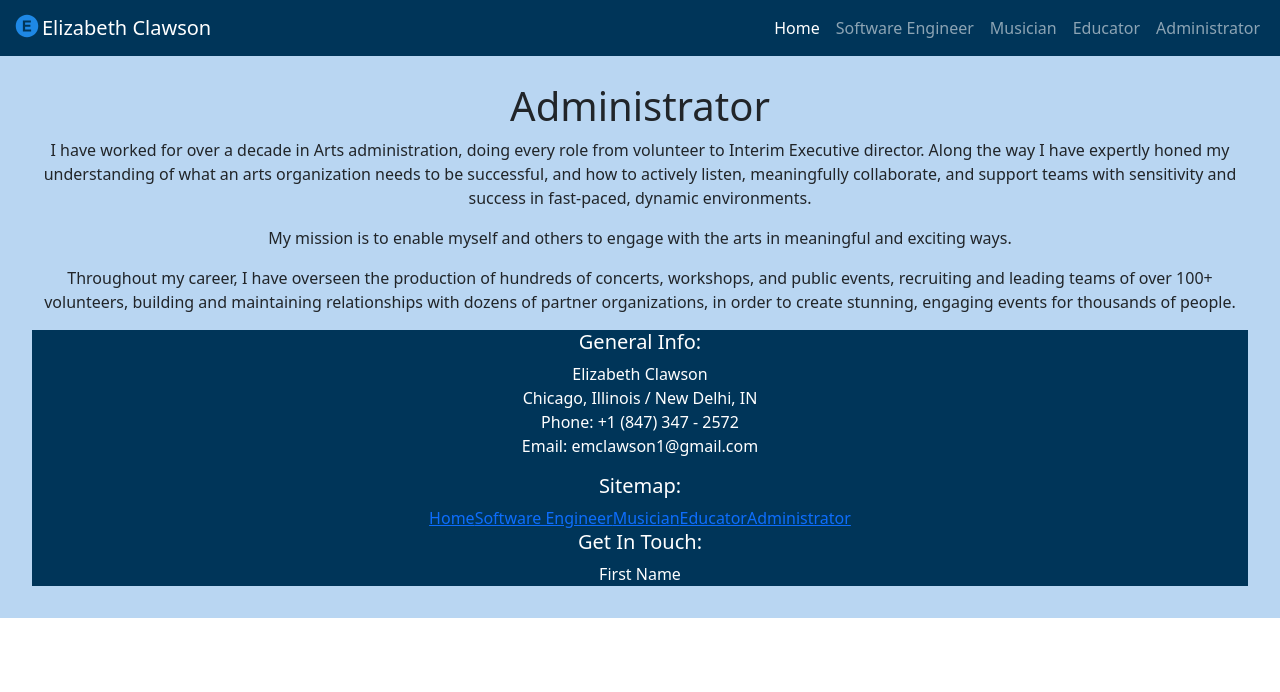
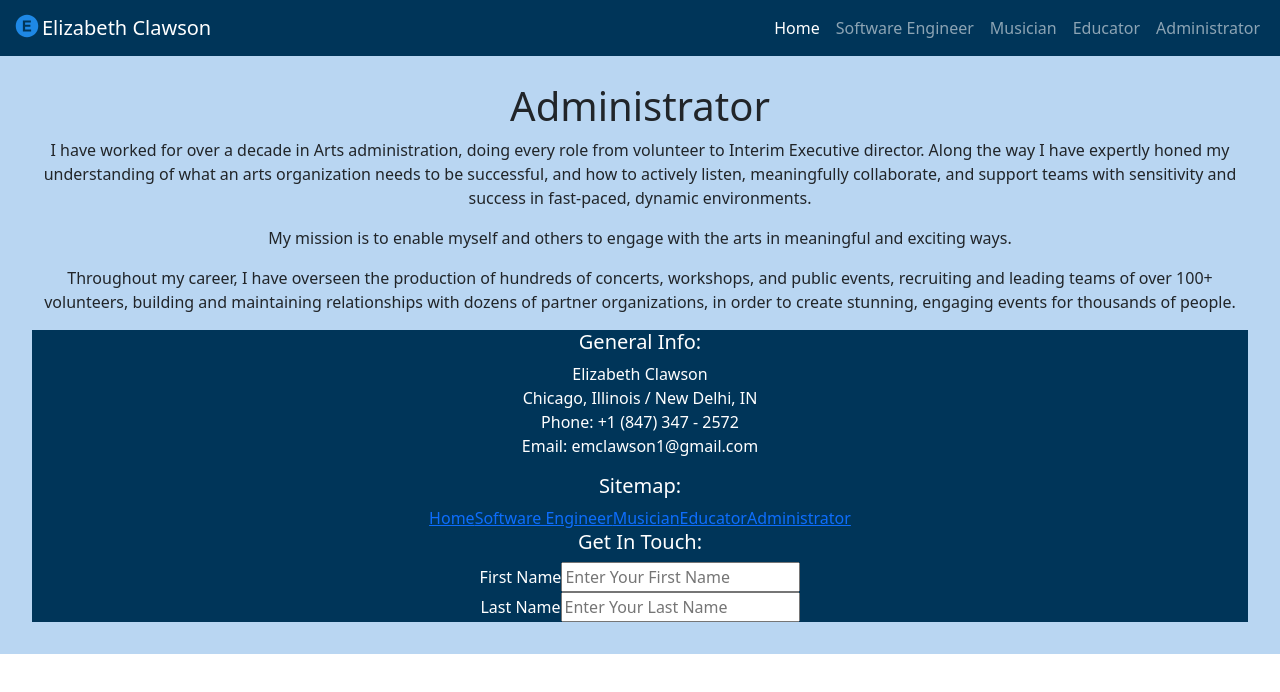
Before and after one commit to e-clawson/personal-website, a React (Vite) app in the folder personal-website-frontend/: page /administrator in a window 1280 px wide. Shown: the top 692 px of the page. Built offline with nearby package versions, Linux system fonts and the light colour scheme.

Commit message:
added the last name input box

```diff
--- a/personal-website-frontend/src/components/Form/Form.jsx
+++ b/personal-website-frontend/src/components/Form/Form.jsx
@@ -7,7 +7,11 @@ const Form = () => {
             <h5>Get In Touch:</h5>
             <div className="input-box">
                 <label>First Name</label>
-
+                <input type="text" className="field" placeholder='Enter Your First Name' required/>
+            </div>
+            <div className="input-box">
+                <label>Last Name</label>
+                <input type="text" className="field" placeholder='Enter Your Last Name' required/>
             </div>
         </form>
 
```
